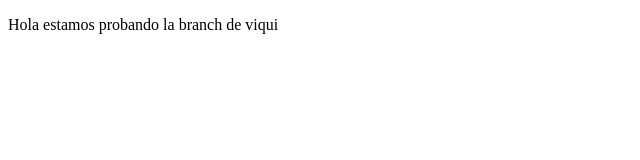
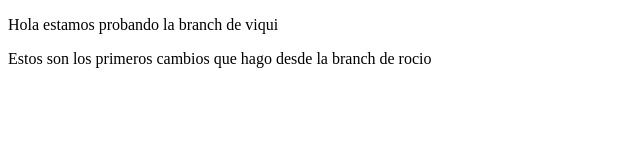
Before and after one commit to fviccia/pruebaRamas, a plain HTML site: page index.html in a window 1280 px wide. Shown: the whole page, without its empty margins (0-640 px from the left). Drawn offline with Linux system fonts and the light colour scheme.

Commit message:
Lindo mensaje de commit

```diff
--- a/index.html
+++ b/index.html
@@ -8,5 +8,6 @@
 </head>
 <body>
   <div><p>Hola estamos probando la branch de viqui</p></div>
+  <p>Estos son los primeros cambios que hago desde la branch de rocio</p>
 </body>
 </html>
```
